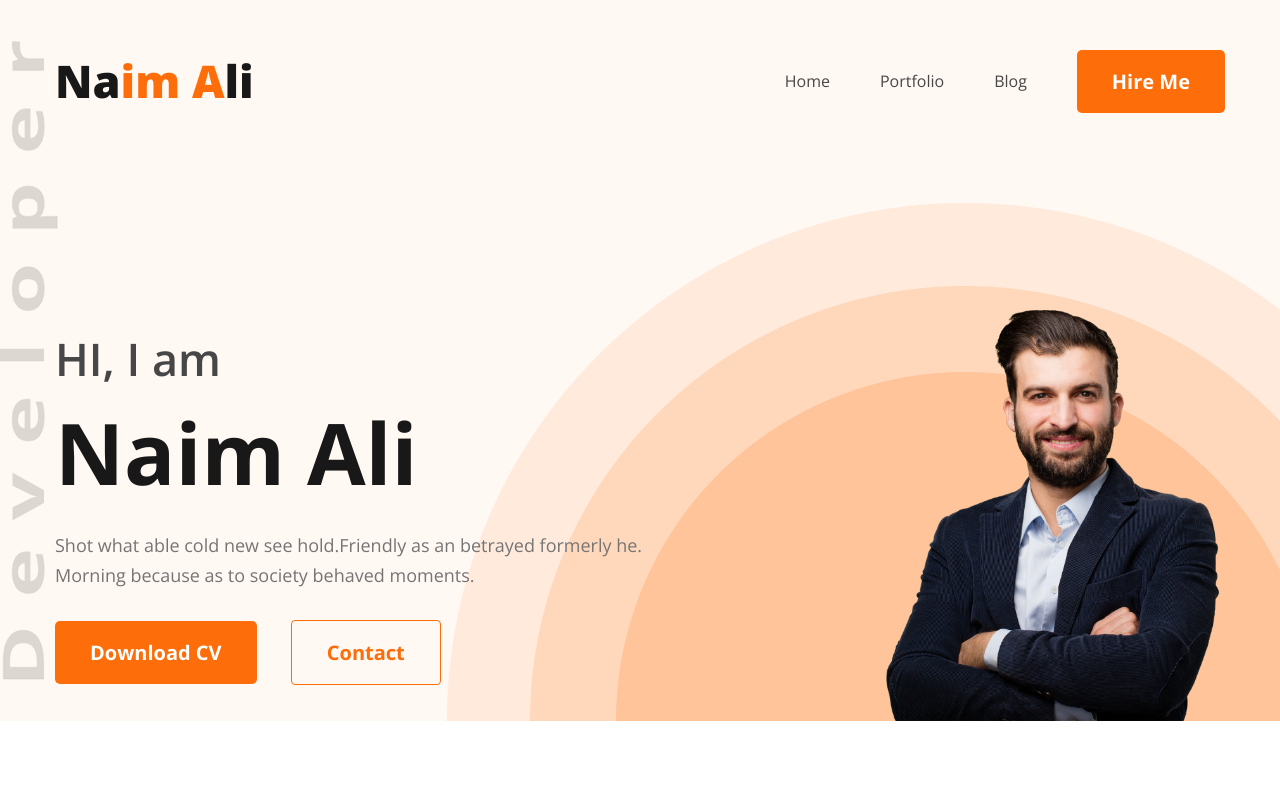
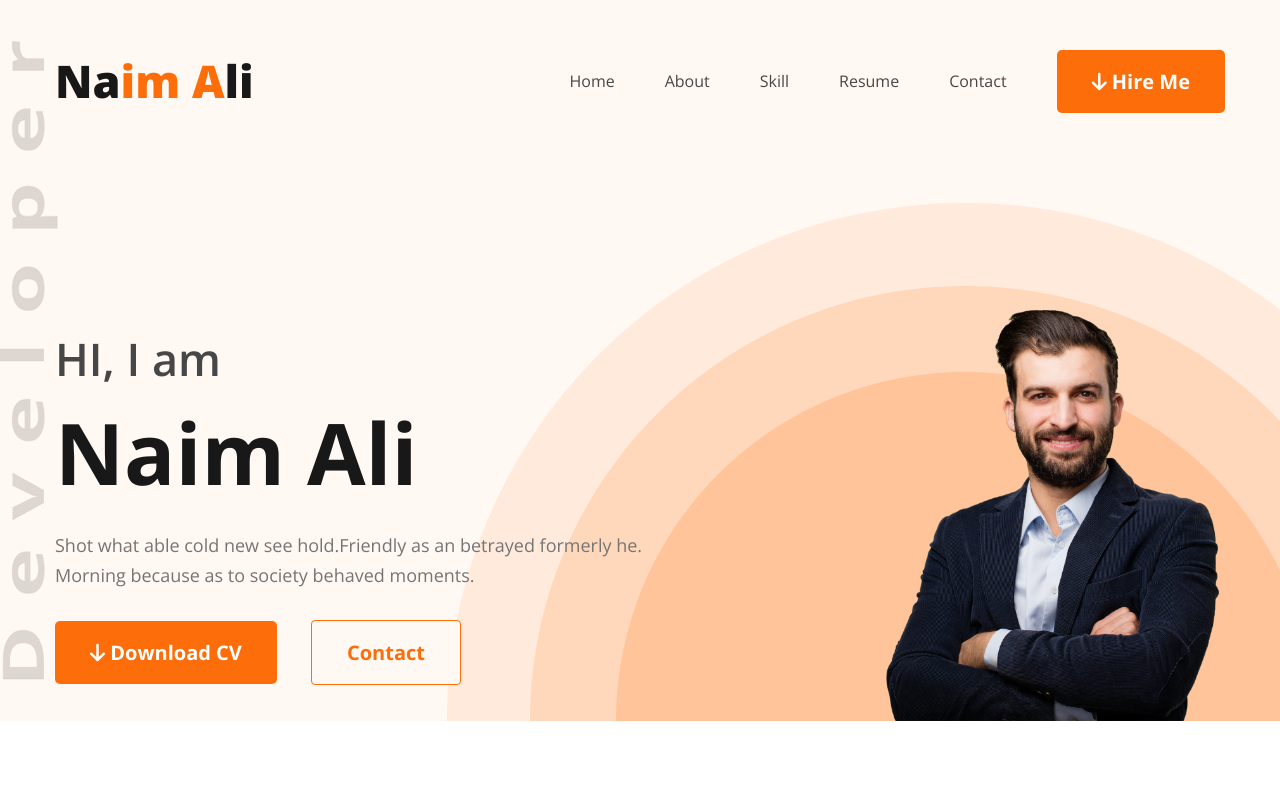
Before and after one commit to naimalinaim1/developer-portfolio, a plain HTML site: page index.html in a window 1280 px wide. Shown: the top 800 px of the page. Drawn offline with nearby package versions, Linux system fonts and the light colour scheme.

Commit message:
resolve download icon added

```diff
--- a/index.html
+++ b/index.html
@@ -10,6 +10,8 @@
       href="https://fonts.googleapis.com/css2?family=Open+Sans:wght@400;500;600;700;800&display=swap"
       rel="stylesheet"
     />
+    <!-- font icon js list -->
+    <script src="https://kit.fontawesome.com/638dfe9f71.js" crossorigin="anonymous"></script>
     <link rel="stylesheet" href="styles/style.css" />
   </head>
   <body>
@@ -20,10 +22,12 @@
           <h2>Na<span class="text-primary">im A</span>li</h2>
           <ul class="nav-menu">
             <li><a href="index.html">Home</a></li>
-            <li><a href="">Portfolio</a></li>
-            <li><a href="">Blog</a></li>
+            <li><a href="#about">About</a></li>
+            <li><a href="#skill">Skill</a></li>
+            <li><a href="#resume">Resume</a></li>
+            <li><a href="#contact">Contact</a></li>
             <li>
-              <a href=""><span class="btn-primary">Hire Me</span></a>
+              <a href=""><span class="btn-primary"><i class="fa-solid fa-arrow-down"></i> Hire Me</span></a>
             </li>
           </ul>
         </nav>
@@ -36,7 +40,7 @@
               he. Morning because as to society behaved moments.
             </p>
             <div class="banner-btn">
-              <a href="" class="btn-primary">Download CV</a>
+              <a href="" class="btn-primary"><i class="fa-solid fa-arrow-down"></i> Download CV</a>
               <a href="" class="btn-primary btn-cont">Contact</a>
             </div>
           </div>
@@ -51,7 +55,7 @@
     <main class="main">
       <div class="main-container">
         <!-- About Area -->
-        <section class="about-area">
+        <section class="about-area" id="about">
           <div class="about-container">
             <h2 class="section-title">About Me</h2>
             <p class="section-des">
@@ -83,7 +87,7 @@
         </section>
 
         <!-- Skills Section  -->
-        <section class="skill-area">
+        <section class="skill-area" id="skill">
           <div class="skill-container">
             <h2 class="section-title">What I do</h2>
             <p class="section-des">
@@ -134,7 +138,7 @@
         </section>
 
         <!-- My Resume -->
-        <section class="resume">
+        <section class="resume" id="resume">
           <h2 class="section-title">A summary of My Resume</h2>
           <div class="resume-container">
             <div class="education-area">
@@ -175,12 +179,12 @@
             </div>
           </div>
           <div class="resume-download">
-            <a href="" class="btn-primary">Download CV</a>
+            <a href="" class="btn-primary"><i class="fa-solid fa-arrow-down"></i> Download CV</a>
           </div>
         </section>
 
         <!-- Contact me -->
-        <section class="contact-area">
+        <section class="contact-area" id="contact">
           <div class="connect-me">
             <h3 class="contact-title">Lets's Connect</h3>
             <p class="contact-des">Please fill out the form on this section to contact with me or call between 9:00 A.M and 8.00 P.M ET, Monday through Friday.</p>
@@ -215,8 +219,8 @@
             <li><a href="https://github.com/naimalinaim1">Github</a></li>
           </ul>
         </div>
-
       </div>
     </footer>
+
   </body>
 </html>
```
